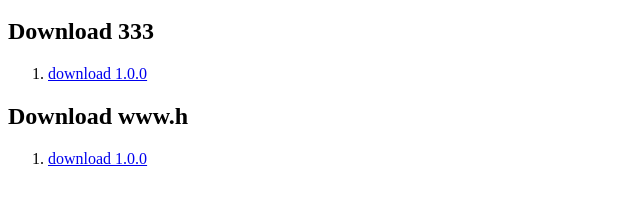
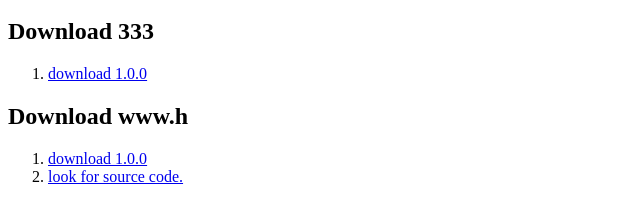
Before and after one commit to xushiv12/333.xushiv12.github.io, a plain HTML site: page docs/index.html in a window 1280 px wide. Shown: the part 48-268 px from the top of the page, without its empty margins (0-640 px from the left). Drawn offline with Linux system fonts and the light colour scheme.

Commit message:
Update index.html

```diff
--- a/docs/index.html
+++ b/docs/index.html
@@ -8,4 +8,5 @@
 <h2>Download www.h</h2>
 <ol>
   <li><a href="/www.h" download>download 1.0.0</a></li>
+  <li><a href="https://github.com/xushiv12/333.xushiv12.github.io">look for source code.</a></li>
 </ol>
```
